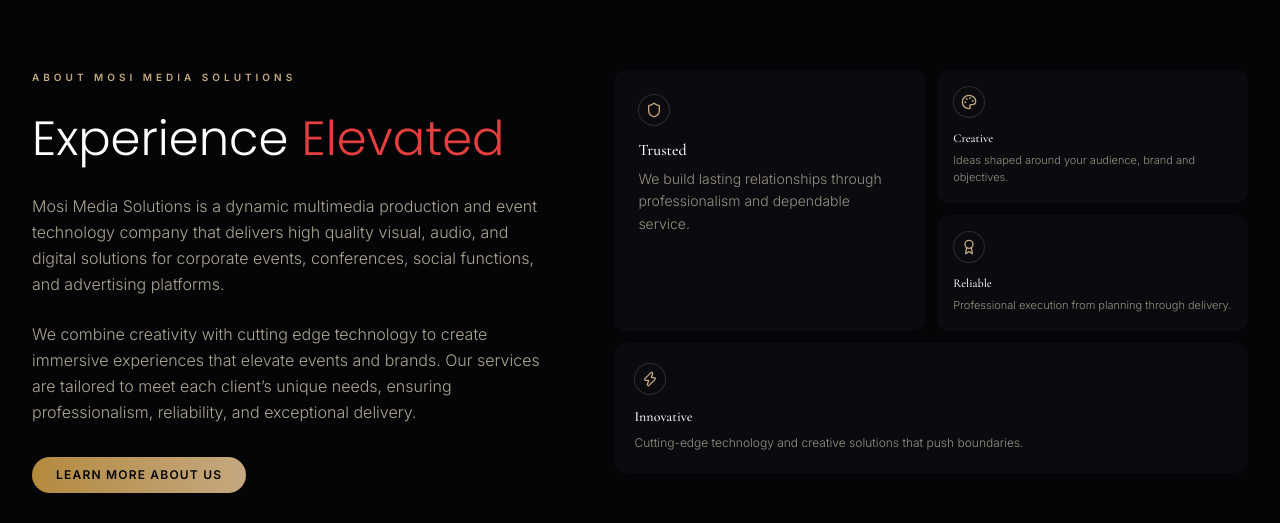
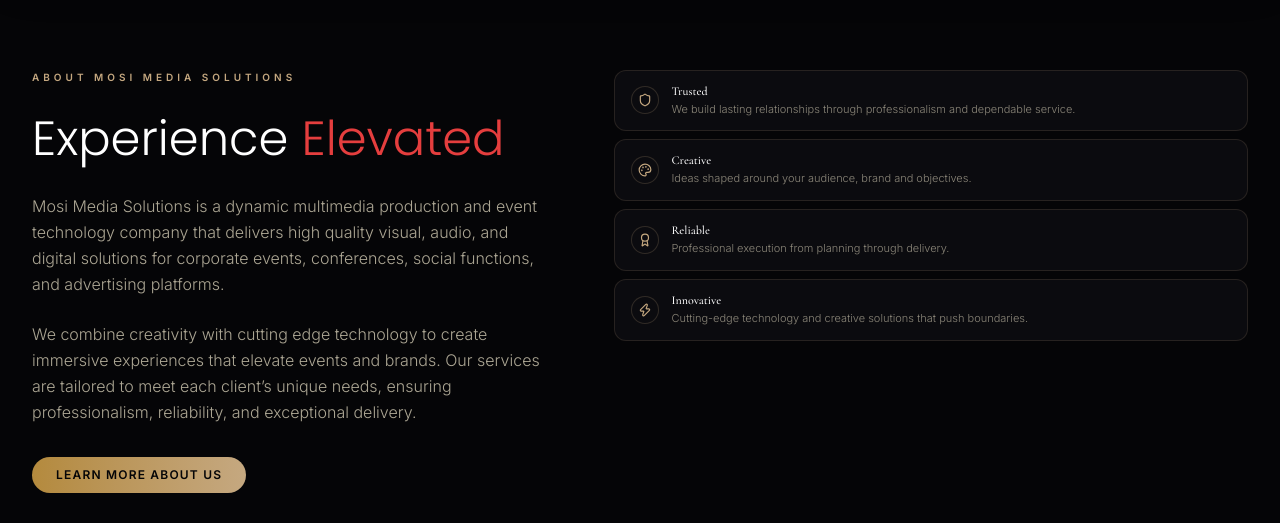
Before and after one commit to masterpP0109/mms-main, a Next.js app: page / in a window 1280 px wide. Shown: the part 830-1353 px from the top of the page. Built offline with nearby package versions, Linux system fonts and the light colour scheme.

Commit message:
Simplify about cards to compact list with icon badges and hover standout

```diff
--- a/app/page.tsx
+++ b/app/page.tsx
@@ -718,35 +718,27 @@
               </div>
             </div>
 
-            {/* Right — Bento cards */}
+            {/* Right — Cards list */}
             <div className="w-full lg:w-[55%]">
-              <div className="grid grid-cols-1 sm:grid-cols-2 gap-3 auto-rows-auto">
+              <div className="flex flex-col gap-2">
                 {[
-                  { title: "Trusted", desc: "We build lasting relationships through professionalism and dependable service.", icon: Shield, size: "big" },
-                  { title: "Creative", desc: "Ideas shaped around your audience, brand and objectives.", icon: Palette, size: "small" },
-                  { title: "Reliable", desc: "Professional execution from planning through delivery.", icon: Award, size: "small" },
-                  { title: "Innovative", desc: "Cutting-edge technology and creative solutions that push boundaries.", icon: Zap, size: "wide" },
+                  { title: "Trusted", desc: "We build lasting relationships through professionalism and dependable service.", icon: Shield },
+                  { title: "Creative", desc: "Ideas shaped around your audience, brand and objectives.", icon: Palette },
+                  { title: "Reliable", desc: "Professional execution from planning through delivery.", icon: Award },
+                  { title: "Innovative", desc: "Cutting-edge technology and creative solutions that push boundaries.", icon: Zap },
                 ].map((card) => (
                   <div
                     key={card.title}
-                    className={`group relative rounded-xl bg-[#0b0b0f] transition-all duration-200 ${
-                      card.size === "big"
-                        ? "sm:row-span-2 sm:col-span-1 p-6 min-h-[260px]"
-                        : card.size === "wide"
-                        ? "sm:col-span-2 p-5"
-                        : "sm:col-span-1 p-4"
-                    }`}
+                    className="group relative flex items-center gap-3 rounded-xl bg-[#0b0b0f] border border-[#c5a880]/15 px-4 py-3 transition-all duration-200 hover:border-[#c5a880]/40 hover:bg-[#0f0f14] hover:shadow-[0_0_24px_rgba(197,168,128,0.08)]"
                   >
-                    <div className="w-8 h-8 rounded-full border border-[#c5a880]/20 bg-[#0b0b0f] flex items-center justify-center mb-3">
-                      <card.icon className="w-4 h-4 text-[#c5a880]" />
+                    <div className="flex-shrink-0 w-7 h-7 rounded-full border border-[#c5a880]/20 bg-[#0b0b0f] flex items-center justify-center">
+                      <card.icon className="w-3.5 h-3.5 text-[#c5a880]" />
                     </div>
-                    <h4 className={`font-medium text-white mb-1.5 ${
-                      card.size === "big" ? "text-base" : card.size === "wide" ? "text-sm" : "text-xs"
-                    }`}>{card.title}</h4>
-                    <p className={`text-[#f4ebd0]/60 leading-relaxed font-light ${
-                      card.size === "big" ? "text-sm" : card.size === "wide" ? "text-xs" : "text-[11px]"
-                    }`}>{card.desc}</p>
-                    <ArrowRight className="absolute top-4 right-4 w-3 h-3 text-[#c5a880] opacity-0 group-hover:opacity-100 transition-all duration-200 group-hover:translate-x-0.5 group-hover:-translate-y-0.5" />
+                    <div className="flex-1 space-y-0.5">
+                      <h4 className="text-xs font-medium text-white">{card.title}</h4>
+                      <p className="text-[11px] text-[#f4ebd0]/55 leading-relaxed font-light">{card.desc}</p>
+                    </div>
+                    <ArrowRight className="flex-shrink-0 w-3 h-3 text-[#c5a880] opacity-0 group-hover:opacity-100 transition-all duration-200 group-hover:translate-x-1" />
                   </div>
                 ))}
               </div>
```
